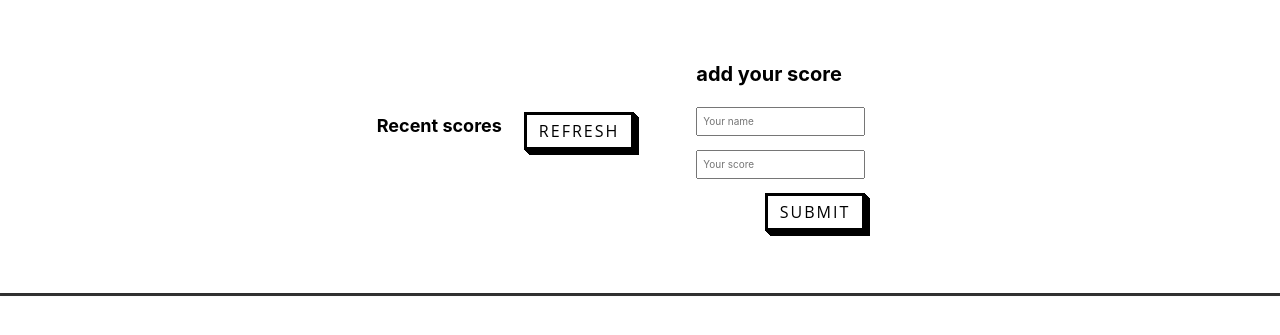
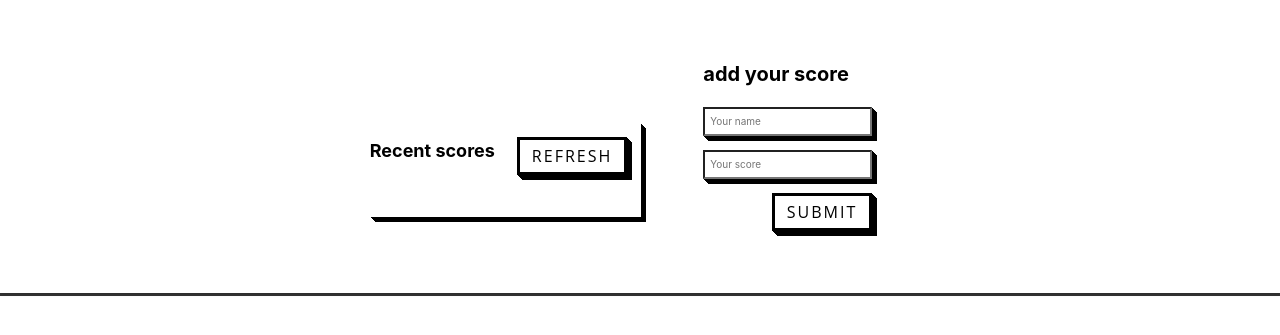
Before and after one commit to devendra-alt/leaderboard-web-ES6, a website built with webpack: page src/index.html in a window 1280 px wide. Shown: the part 75-410 px from the top of the page. Built offline with nearby package versions, Linux system fonts and the light colour scheme; no server answers.

Commit message:
Added styles to score-board

```diff
--- a/src/styles/style.css
+++ b/src/styles/style.css
@@ -16,6 +16,15 @@ main {
   align-items: center;
   box-shadow: rgba(0, 0, 0, 0.16) 0 1px 4px, rgb(51, 51, 51) 0 0 0 3px;
   padding: 2.4rem;
+  position: relative;
+}
+
+#score-board {
+  margin-top: 5rem;
+  box-shadow: 1px 1px 0px 0px, 2px 2px 0px 0px, 3px 3px 0px 0px, 4px 4px 0px 0px,
+    5px 5px 0px 0px;
+  padding-top: 1.4rem;
+  padding-bottom: 1.4rem;
 }
 
 #recent-score-title {
@@ -29,6 +38,7 @@ main {
   font-weight: 500;
   background-color: #fff;
   cursor: pointer;
+  margin-right: 1.4rem;
 }
 
 #recent-score-title,
@@ -41,6 +51,12 @@ main {
   clear: both;
   padding-top: 1.4rem;
   padding-bottom: 1.4rem;
+}
+.score-list-item {
+  padding: 0.8rem;
+}
+.score-list-item:nth-child(odd) {
+  background-color: #c0c0c0;
 }
 
 #leader-board-form {
@@ -57,6 +73,9 @@ main {
   margin-bottom: 1.4rem;
   width: 100%;
   padding: 0.5rem;
+  box-shadow: 1px 1px 0px 0px, 2px 2px 0px 0px, 3px 3px 0px 0px, 4px 4px 0px 0px,
+    5px 5px 0px 0px;
+  outline: none;
 }
 
 .form-inputs[name='score'] {
```
